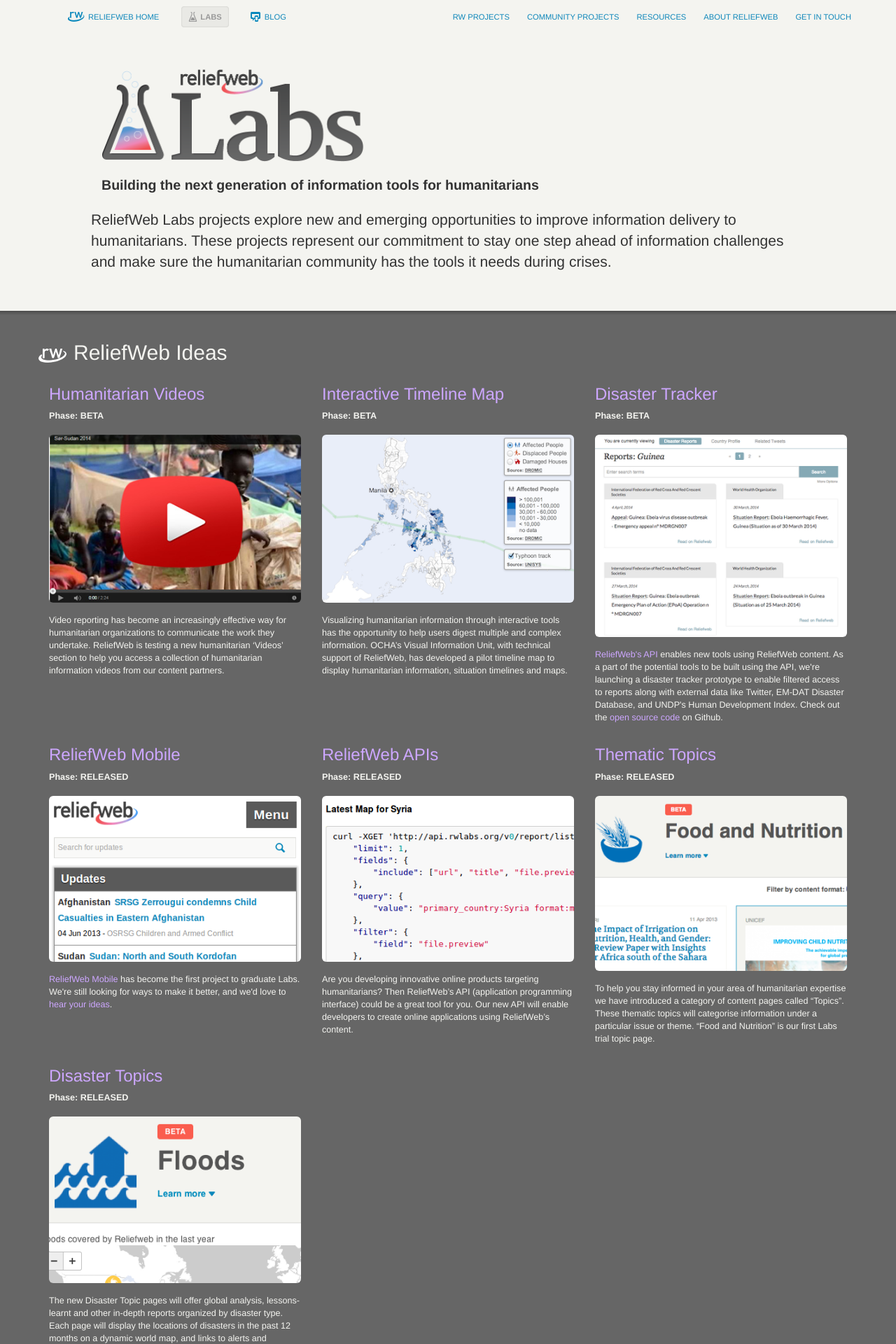
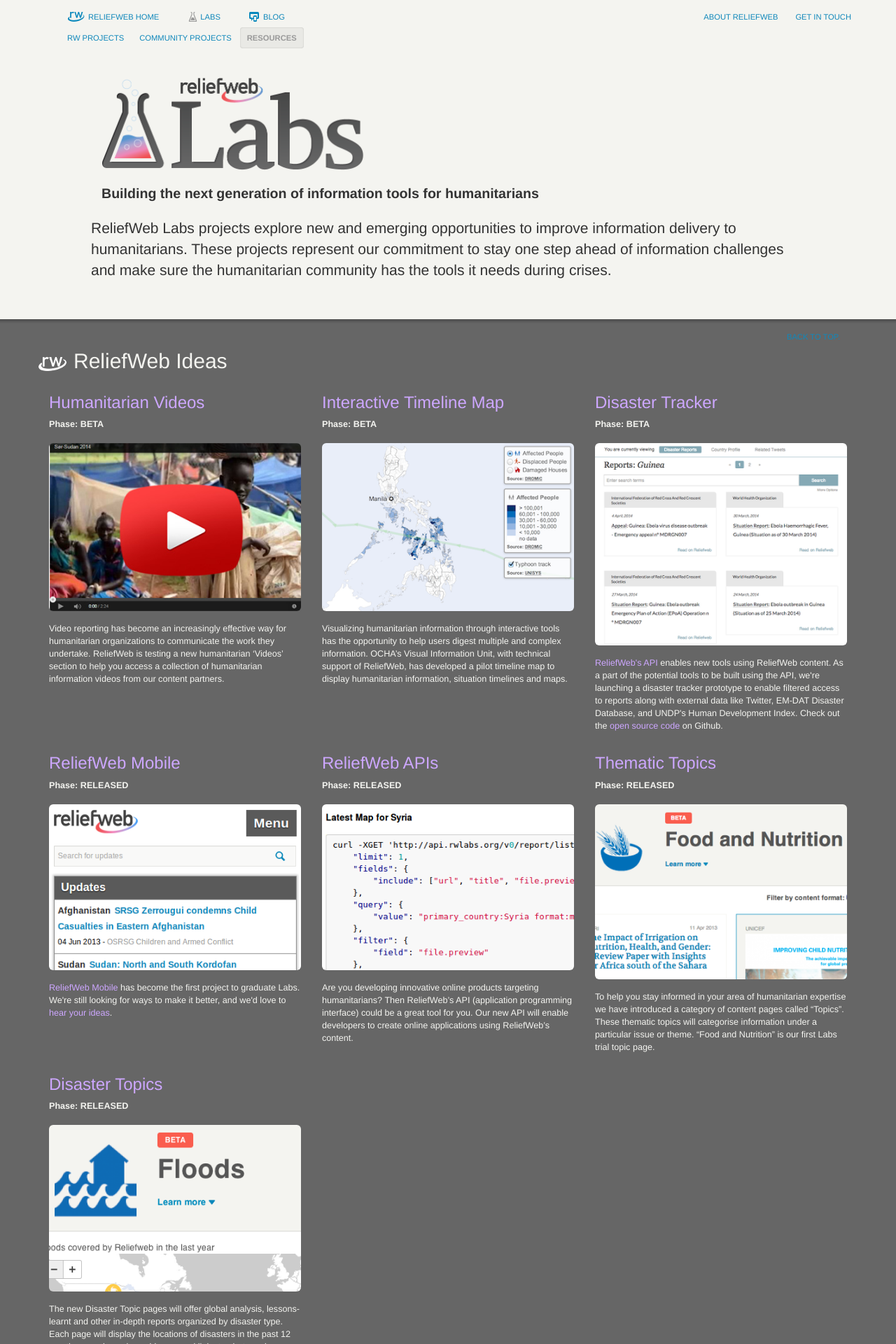
Before and after one commit to lazysoundsystem/labs-staging, a Jekyll site: the page built from index.html, in a window 1280 px wide. Shown: the top 1920 px of the page at 70% size. Built offline with Jekyll 4.4.1, drawn with Linux system fonts in a browser that asks for light colours; comment, search, counter and statistics services are not loaded.

Commit message:
improve menu interactions

```diff
--- a/_includes/footer.html
+++ b/_includes/footer.html
@@ -47,4 +47,5 @@
   </div>
 </div>
 <script src="js/bootstrap.min.js"></script>
+<script src="js/scrolling.js"></script>
 {% include analytics.html %}
--- a/_includes/head.html
+++ b/_includes/head.html
@@ -15,7 +15,5 @@
     <script src="https://oss.maxcdn.com/html5shiv/3.7.2/html5shiv.min.js"></script>
     <script src="https://oss.maxcdn.com/respond/1.4.2/respond.min.js"></script>
   <![endif]-->
-  <script src="js/bootstrap.min.js"></script>
-  <script src="js/scrolling.js"></script>
   <link rel="icon" type="image/ico" href="img/favicon.ico">
 </head>
--- a/_includes/header.html
+++ b/_includes/header.html
@@ -4,9 +4,6 @@
       <div class="navbar">
         <div class="container">
           <ul class="nav nav-pills pull-right" id="rw-nav-global-utilities">
-            <li><a href="#" class="scroll-link" data-id="rw-projects">RW Projects</a></li>
-            <li><a href="#" class="scroll-link" data-id="community-projects">Community Projects</a></li>
-            <li><a href="#" class="scroll-link" data-id="resources">Resources</a></li>
             <li><a href="http://reliefweb.int/about">About ReliefWeb</a></li>
             <li class="rw-nav-last-right"><a href="mailto:labs@reliefweb.int">Get in touch</a></li>
           </ul>
@@ -16,6 +13,13 @@
             <li><a href="http://reliefweb.int/blog" id="rw-nav-rwblog">Blog</a></li>
           </ul>
         </div><!-- /.container -->
+        <div class="container">
+          <ul class="nav nav-pills pull-left" data-spy="affix" data-offset-top="40" data-offset-bottom="70" id="rw-nav-page">
+            <li><a href="#rw-projects" class="scroll-link" data-id="rw-projects">RW Projects</a></li>
+            <li><a href="#community-projects" class="scroll-link" data-id="community-projects">Community Projects</a></li>
+            <li><a href="#resources" class="scroll-link" data-id="resources">Resources</a></li>
+          </ul>
+        </div><!-- /.container -->
       </div><!-- /.navbar -->
     </div><!-- /#rw-nav-global-child -->
   </div><!-- /.row-fluid -->
--- a/_layouts/homepage.html
+++ b/_layouts/homepage.html
@@ -1,7 +1,7 @@
 <!DOCTYPE html>
 <html>
   {% include head.html %}
-  <body class="rwlabs">
+  <body class="rwlabs" data-spy="scroll">
     {% include header.html %}
     <div id="rw-homepage-top" class="container">
       <div class="row">
@@ -22,6 +22,7 @@
     </div> <!-- /.container -->
     <div class="rw-divider"></div>
     <div id="rw-projects" class="rw-projects container page-section">
+      <a href="#" class="pull-right scroll-link back-to-top" data-id="rw-nav-global-parent">Back to top.</a>
       <div class="row">
         <h2>ReliefWeb Ideas</h2>
       </div>
--- a/css/rwlabsstyle.css
+++ b/css/rwlabsstyle.css
@@ -1,6 +1,7 @@
 
 body.rwlabs {
   background-color: #666666;
+  position: relative;
 }
 
 a {
@@ -62,6 +63,7 @@
           box-shadow: none;
 }
 
+a.back-to-top,
 .navbar .nav > li > a {
     color: #1188bb;
     padding: 7px 10px;
@@ -69,6 +71,7 @@
     font-size: .8em;
 }
 
+a.back-to-top:hover,
 .navbar .nav > li > a:hover {
   color: #999999;
   background-color: #e9e9e5;
@@ -77,6 +80,8 @@
           box-shadow: inset 0 0 2px rgba(0, 0, 0, 0.2);
 }
 
+#rw-nav-page,
+a.back-to-top,
 .nav-pills > li > a {
     border-radius: 4px 4px 4px 4px;
 }
@@ -113,6 +118,11 @@
   background-color: #f4f4f0;
 }
 
+.affix {
+  top: 0;
+  background-color: white;
+  z-index: 10;
+}
 
 /* Top half below the global nav band */
 
```
Lines whose indentation alone changed are shown as unchanged.
